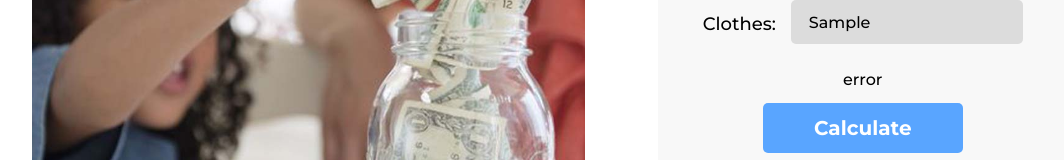
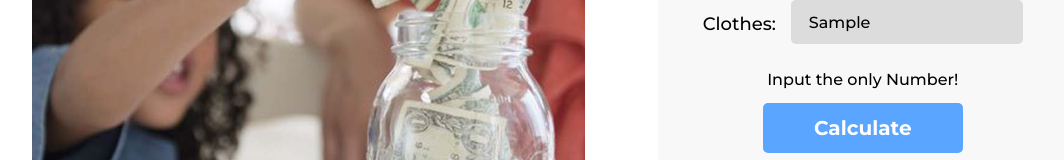
Before and after one commit to Dip022/Money-Saving, a plain HTML site: page index.html in a window 1280 px wide. Both pictures are taken after typing "Sample", "Sample", "Sample", "Sample", "Sample" into the empty fields and a click on the button "Calculate". Shown: the part 491-651 px from the top of the page, without its empty margins (96-1160 px from the left). Drawn offline with Linux system fonts and the light colour scheme.

Commit message:
Total and Expenses Amount

```diff
--- a/css/style.css
+++ b/css/style.css
@@ -4,6 +4,7 @@
   box-sizing: border-box;
   font-family: "Montserrat", sans-serif;
 }
+/* header style */
 .header {
   padding: 38px 0;
 }
--- a/index.html
+++ b/index.html
@@ -67,7 +67,7 @@
                 placeholder="type your clothes cost"
               />
             </div>
-            <span class="error-message">error </span>
+            <span id="expensesError" class="error-message"></span>
             <button id="calculate" class="money-calculate">Calculate</button>
             <!-- total Save & expenses money -->
             <h3>Total Expenses: <span id="total-expenses">5500</span></h3>
--- a/js/app.js
+++ b/js/app.js
@@ -0,0 +1,30 @@
+// get input value
+function getInputeMoney(inputId) {
+  const inputValue = document.getElementById(inputId).value;
+  const inputTotal = parseFloat(inputValue);
+  return inputTotal;
+}
+
+// Total and Expenses Amount
+function getExpensesAmount() {
+  const foodCost = getInputeMoney("food-cost");
+  const rentCost = getInputeMoney("rent-cost");
+  const clothesCost = getInputeMoney("clothes-cost");
+  const errorMessage = document.getElementById("expensesError");
+
+  //validation expense amount
+  if (isNaN(foodCost) || isNaN(rentCost) || isNaN(clothesCost)) {
+    errorMessage.innerText = "Input the only Number!";
+  } else if (foodCost < 0 || rentCost < 0 || clothesCost < 0) {
+    errorMessage.innerText = "Input the positive value 0!";
+  } else {
+    const expenseTotalAmount = foodCost + rentCost + clothesCost;
+    errorMessage.innerText = "";
+    return expenseTotalAmount;
+  }
+}
+
+// add click event
+document.getElementById("calculate").addEventListener("click", function () {
+  console.log(getExpensesAmount());
+});
```
